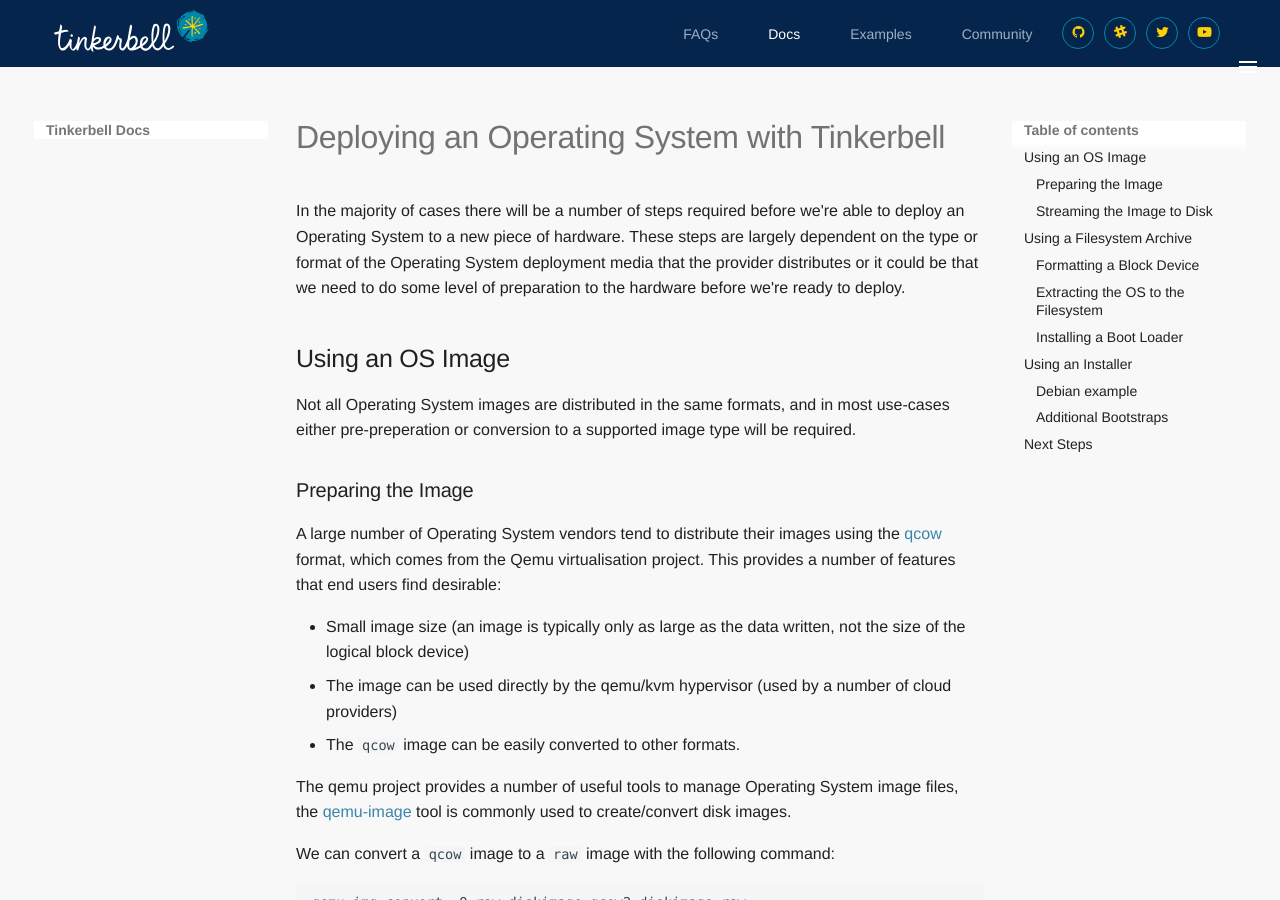
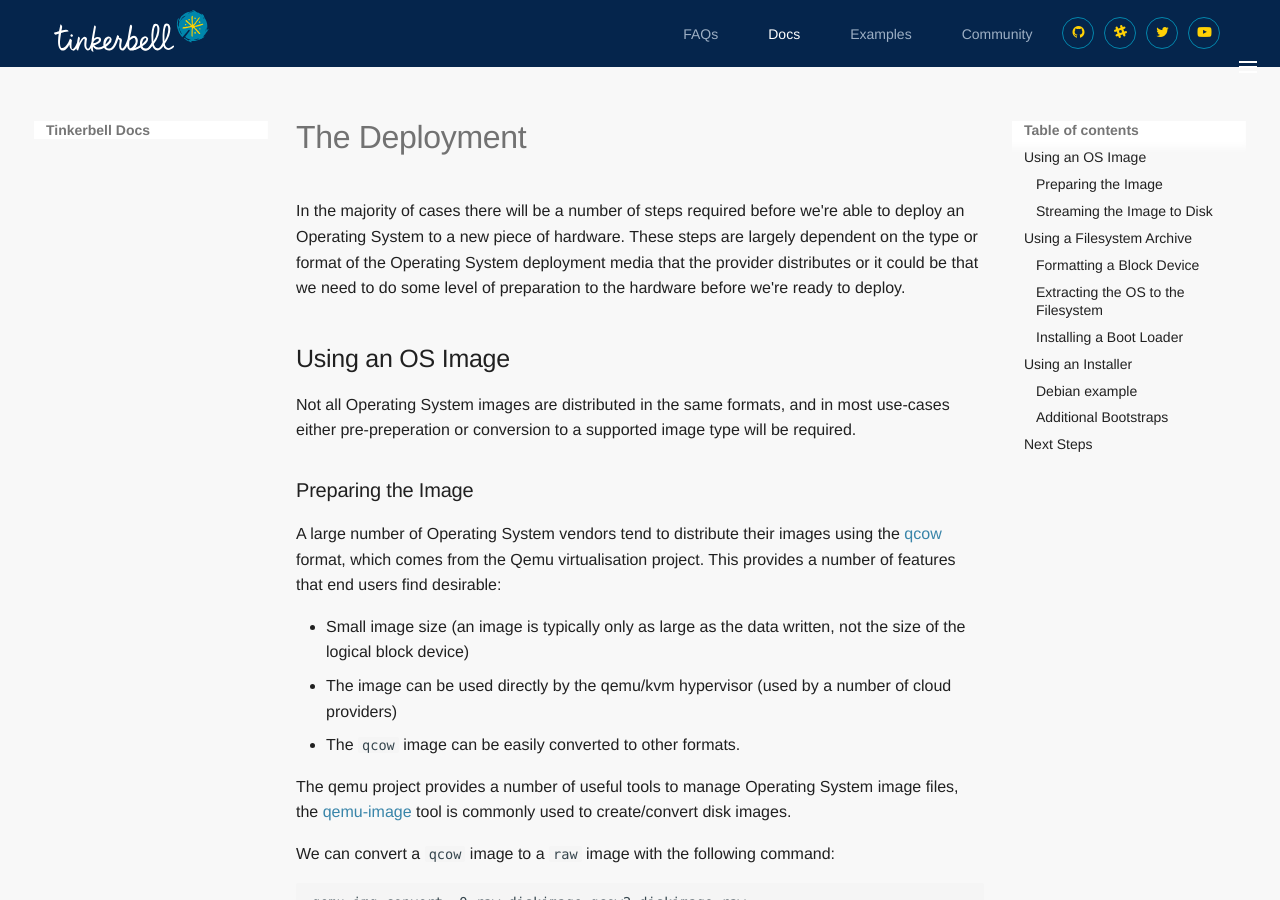
Before and after one commit to tinkerbell/tinkerbell-docs, an MkDocs documentation site: the page built from docs/deploying-operating-systems/deploying-an-os-with-tinkerbell.md, in a window 1280 px wide and 900 px high. Built offline with MkDocs 1.6.1 and Material for MkDocs 9.7.7, drawn with Linux system fonts in a browser that asks for light colours; some web fonts are replaced.

Commit message:
also playing around with titles and stuff

```diff
--- a/docs/deploying-operating-systems/deploying-an-os-with-tinkerbell.md
+++ b/docs/deploying-operating-systems/deploying-an-os-with-tinkerbell.md
@@ -1,9 +1,9 @@
 ---
-title: Deploying an Operating System with Tinkerbell
+title: The Deployment
 date: 2021-02-19
 ---
 
-# Deploying an Operating System with Tinkerbell
+# The Deployment
 
 In the majority of cases there will be a number of steps required before we're able to deploy an Operating System to a new piece of hardware. These steps are largely dependent on the type or format of the Operating System deployment media that the provider distributes or it could be that we need to do some level of preparation to the hardware before we're ready to deploy.
 
--- a/mkdocs.yml
+++ b/mkdocs.yml
@@ -36,6 +36,7 @@ nav:
 
   - Deploying Operating Systems:
     - The Basics: deploying-operating-systems/the-basics.md
+    - The Deployment: deploying-operating-systems/deploying-an-os.md
 
   - Troubleshooting: troubleshooting.md
 
```
